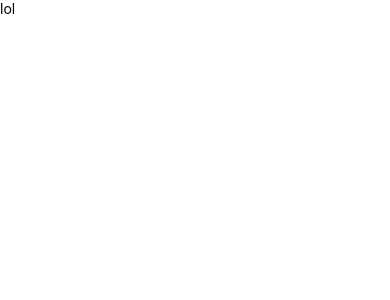
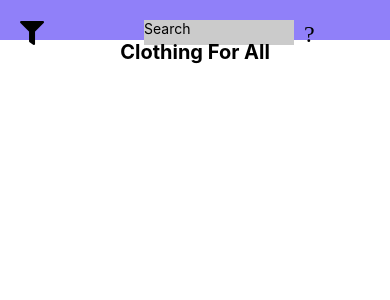
Before and after one commit to romakfranklin/clothes-for-all, a React Native app: screen / in a window 390 px wide. Shown: the top 300 px of the page. Built offline with nearby package versions, Linux system fonts and the light colour scheme.

Commit message:
main page of app in progress

```diff
--- a/app/screens/Main.js
+++ b/app/screens/Main.js
@@ -1,12 +1,50 @@
-import React from "react";
-import { Text, View } from "react-native";
+import React, { cloneElement } from "react";
+import { Text, View, StyleSheet } from "react-native";
 import { StatusBar } from "expo-status-bar";
+import { Ionicons } from "@expo/vector-icons";
+import { FontAwesome5 } from "@expo/vector-icons";
 
 export default () => {
   return (
-    <view>
-      <Text>lol</Text>
-      <StatusBar> style="auto"</StatusBar>
-    </view>
+    <View style={styles.container}>
+      <View style={styles.box}>
+        <FontAwesome5 name="filter" size={24} color="black" />
+        <Text></Text>
+        <View style={styles.search}>
+          <Text>Search</Text>
+        </View>
+        <Ionicons name="ios-search" size={24} color="black" />
+      </View>
+      <Text style={styles.title}>Clothing For All</Text>
+    </View>
   );
 };
+
+const styles = StyleSheet.create({
+  container: {
+    marginTop: 0,
+    // marginStart: 160,
+    alignItems: "center",
+  },
+  title: {
+    fontWeight: "bold",
+    fontSize: 20,
+    padding: 0,
+    textAlign: "center",
+  },
+  box: {
+    height: "30%",
+    width: "100%",
+    padding: 20,
+    margin: 0,
+    backgroundColor: "#9080F9",
+    flexDirection: "row",
+  },
+  search: {
+    backgroundColor: "#CBCBCB",
+    height: 25,
+    width: 150,
+    marginRight: 10,
+    marginLeft: 100,
+  },
+});
```
